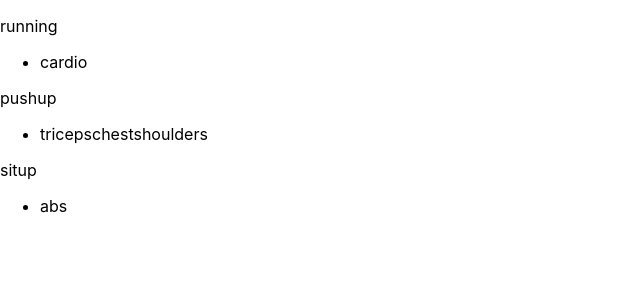
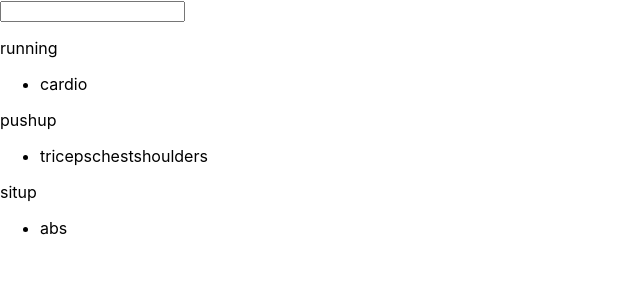
Before and after one commit to MDBoticano/gym-react, a React (Create React App) app: page / in a window 1280 px wide. Shown: the top 300 px of the page, without its empty margins (0-640 px from the left). Built offline with nearby package versions, Linux system fonts and the light colour scheme; data requests are answered from the project's data file.

Commit message:
Added filtering of exercises via name only

```diff
--- a/src/App.js
+++ b/src/App.js
@@ -5,6 +5,10 @@ import Exercises from './Exercises'
 import exerciseService from './services/exerciseService'
 
 const App = () => {
+  /* for Search/Filter component */
+  const [ filterTerm, setFilterTerm ] = useState('')
+
+  /* for Exercise component */
   const [ exerciseList, setExerciseList ] = useState([])
 
   useEffect(() => {
@@ -15,13 +19,14 @@ const App = () => {
       })
   }, [])
 
-
-
+  const filterList = (event) => {
+    setFilterTerm(event.target.value)
+  }
 
   return (
     <div className="App">
-      <Search />
-      <Exercises exerciseList={exerciseList}/>
+      <Search filterTerm={filterTerm} filterHandler={filterList} />
+      <Exercises filterTerm={filterTerm} exerciseList={exerciseList}/>
     </div>
   )
 }
--- a/src/Exercises.js
+++ b/src/Exercises.js
@@ -1,7 +1,18 @@
 import React from 'react'
 import Exercise from './Exercise'
 
-const Exercises = ({ exerciseList }) => {
+const Exercises = ({ filterTerm, exerciseList }) => {
+
+  const filterExercises = (exerciseArray) => {
+    const ignoreFilterCase = filterTerm.toLowerCase();
+
+    return exerciseArray.filter(exercise => {
+      return exercise.name.toLowerCase().includes(ignoreFilterCase)
+    })
+  }
+
+  const exercisesToDisplay = filterExercises(exerciseList)
+
   const displayExerciseList = (exerciseList) => {
     return exerciseList.map((exercise) => {
       return <Exercise key={exercise.name} name={exercise.name} category={exercise.category} />
@@ -10,7 +21,7 @@ const Exercises = ({ exerciseList }) => {
 
   return (
     <div id="Exercises">
-      {displayExerciseList(exerciseList)}
+      {displayExerciseList(exercisesToDisplay)}
     </div>
   )
 }
--- a/src/Search.js
+++ b/src/Search.js
@@ -1,9 +1,9 @@
 import React from 'react'
 
-const Search = () => {
+const Search = ({ filterTerm, filterHandler }) => {
   return (
     <div id="Search">
-
+      <input value={filterTerm} onChange={filterHandler} />
     </div>
   )
 }
--- a/src/services/exerciseService.js
+++ b/src/services/exerciseService.js
@@ -1,8 +1,8 @@
 import axios from 'axios'
-// const baseURL = '/exerciseList'
+// const baseURL = '/api/exerciseList'
 const baseURL = 'http://localhost:3001/exerciseList'
 
-/* HTTP GET Request */
+/* Read : HTTP GET Request */
 const getExercises = () => {
   const request = axios.get(baseURL)
   return request.then(response => {
@@ -11,4 +11,13 @@ const getExercises = () => {
   })
 }
 
-export default { getExercises }
+/* Create : HTTP POST request */
+const createExercise = (newExercise) => {
+  const request = axios.post(baseURL, newExercise)
+  return request.then(response => {
+    console.log('Added new exercises to server')
+    return response.data
+  })
+}
+
+export default { getExercises, createExercise }
```
Also changed, not shown: 1 other file (tests, documents, lock files or other folders).
